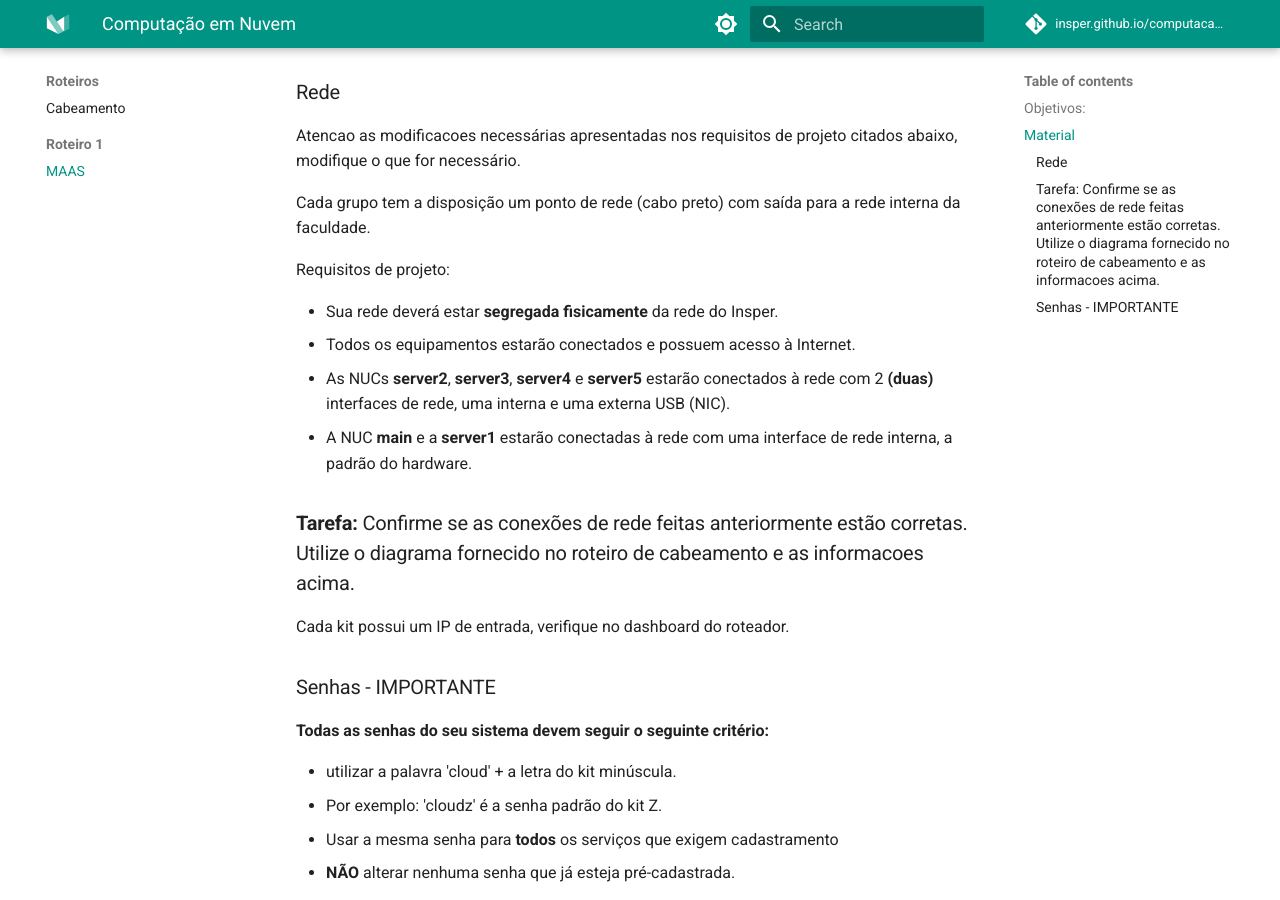
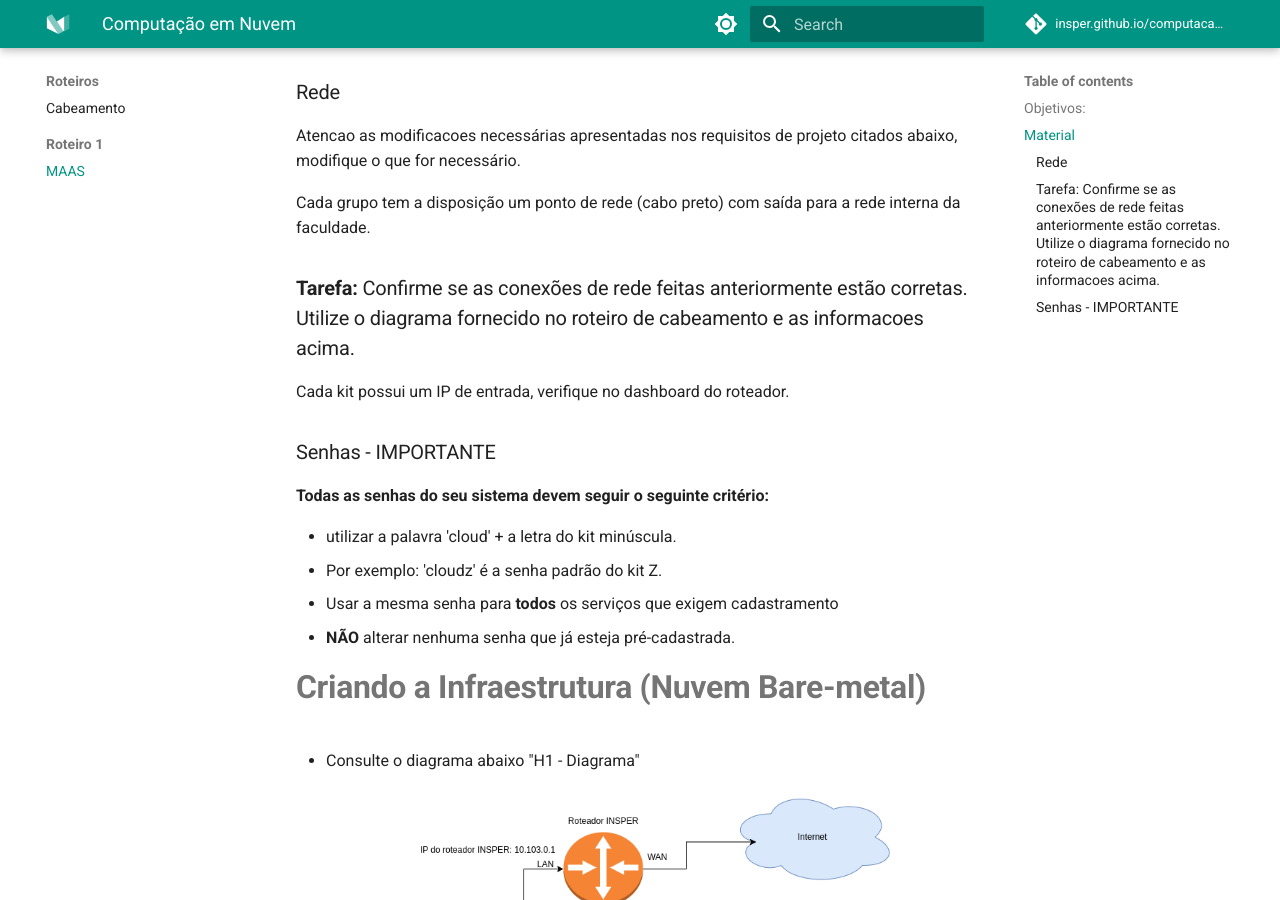
Before and after one commit to Insper/computacao-nuvem, an MkDocs documentation site: the page built from docs/roteiros/1.Bare_metal.md, in a window 1280 px wide and 900 px high, scrolled down 761 px. Built offline with MkDocs 1.6.1 and Material for MkDocs 9.7.7, drawn with Linux system fonts in a browser that asks for light colours; nearby versions of some CDN libraries; emoji names are drawn with the system emoji font; comment, search, counter and statistics services are not loaded.

Commit message:
retirada dos requisitos

```diff
--- a/docs/roteiros/1.Bare_metal.md
+++ b/docs/roteiros/1.Bare_metal.md
@@ -42,12 +42,6 @@ Atencao as modificacoes necessárias apresentadas nos requisitos de projeto cita
 
 Cada grupo tem a disposição um ponto de rede (cabo preto) com saída para a rede interna da faculdade.
 
-Requisitos de projeto:
-
-  * Sua rede deverá estar **segregada fisicamente** da rede do Insper.
-  * Todos os equipamentos estarão conectados e possuem acesso à Internet.
-  * As NUCs **server2**, **server3**, **server4** e **server5** estarão conectados à rede com 2 **(duas)** interfaces de rede, uma interna e uma externa USB (NIC).
-  * A NUC **main** e a **server1** estarão conectadas à rede com uma interface de rede interna, a padrão do hardware.
 
 ### **Tarefa:** Confirme se as conexões de rede feitas anteriormente estão corretas. Utilize o diagrama fornecido no roteiro de cabeamento e as informacoes acima.
 
```
